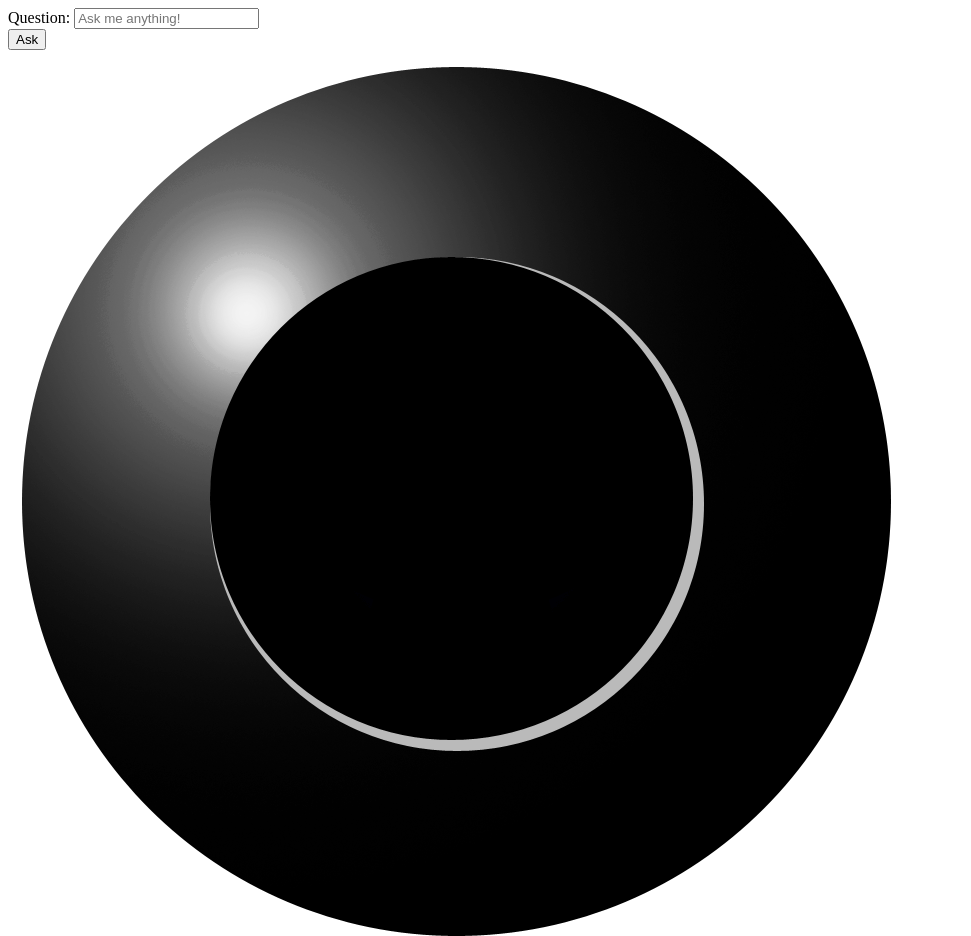
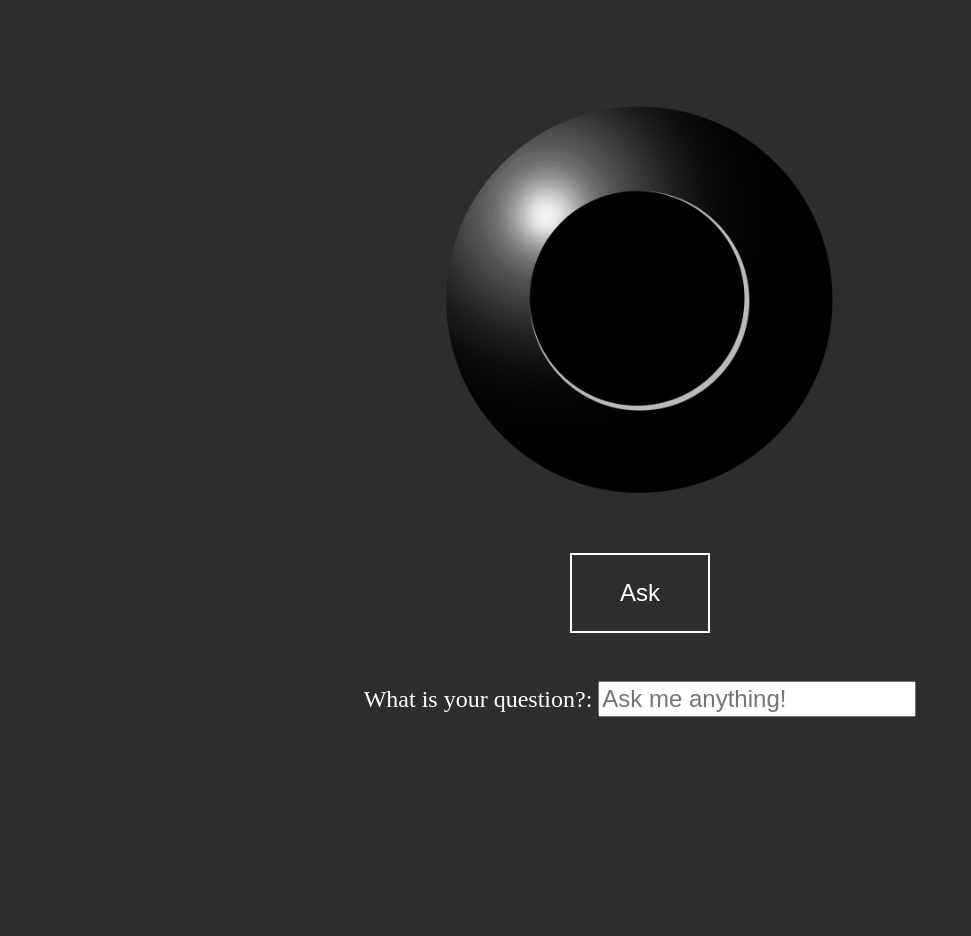
Before and after one commit to matcottonjr/finalProject, a plain HTML site: page First draft/index.html in a window 1280 px wide. Shown: the whole page, without its empty margins (0-971 px from the left). After the commit the page ends 816 px from the top, so only its background shows below. Drawn offline with Linux system fonts and the light colour scheme.

Commit message:
Added some styling to css and new js function for the input

```diff
--- a/First draft/app.js
+++ b/First draft/app.js
@@ -5,16 +5,19 @@ const max = eightBall.length;
 
 const button = document.getElementById('askButton');
 const img = document.getElementById('image');
+const input = document.getElementById('question');
 
-button.addEventListener('click', () => {
-
+button.addEventListener('click', function ask() {
     const randomIndex = Math.floor(Math.random() * max);
     const randomBall = eightBall[randomIndex];
-    console.log(randomBall);
 
-    img.src = randomBall;
+    const newInput = input.value;
+    input.placeholder = newInput;
+    setTimeout(() => {
+        img.src = randomBall;
+    }, 2000);
 });
 
-
-
-// img.src =
+input.addEventListener('click', () => {
+    input.value = "";
+});
--- a/First draft/index.html
+++ b/First draft/index.html
@@ -11,7 +11,7 @@
 
 <body>
     <div>
-        <label for="question">Question:</label>
+        <label for="question">What is your question?:</label>
         <input type="text" id="question" name="question" value="" placeholder="Ask me anything!">
     </div>
     <div>
--- a/First draft/style.css
+++ b/First draft/style.css
@@ -0,0 +1,32 @@
+body {
+    color: white;
+    background-color: rgb(46, 45, 45);
+    display: flex;
+    align-items: center;
+    justify-content: center;
+    flex-direction: column-reverse;
+    height: 100vh;
+    font-size: 1.5em;
+}
+
+button {
+    background: none;
+    color: white;
+    border: 2px solid;
+    padding: 1em 2em;
+    font-size: 1em;
+    margin: 2em;
+}
+
+button:hover {
+   border-color: rgb(13, 233, 233);
+}
+
+input {
+    padding: 2px 2px;
+    font-size: 1em;
+}
+
+img {
+    width: 400px;
+}
```
